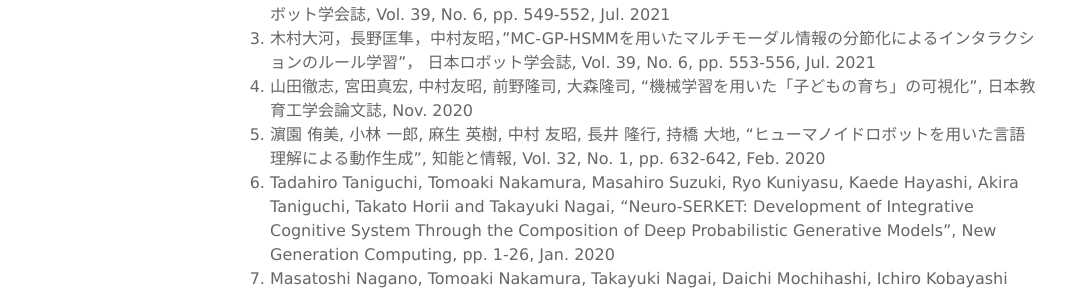
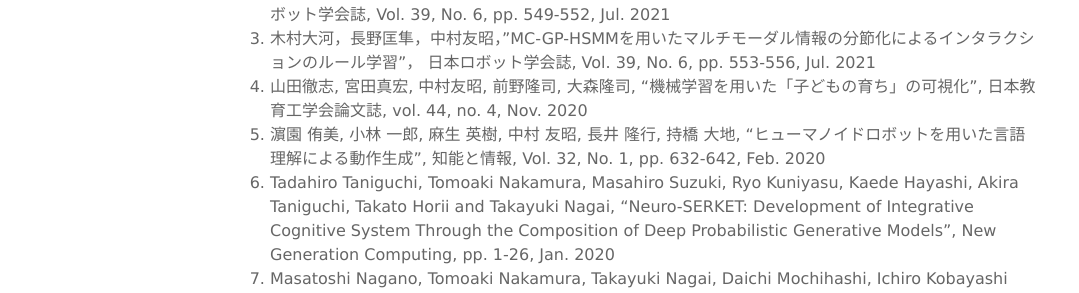
Before and after one commit to naka-lab/naka-lab.github.io, a Jekyll site: the page built from subpages/pub.md, in a window 1280 px wide and 900 px high, scrolled down 791 px. Shown: the part 183-476 px from the top of the window, without its empty margins (0-1079 px from the left). Built offline with Jekyll 4.4.1, drawn with Linux system fonts in a browser that asks for light colours.

Commit message:
Update pub.md

```diff
--- a/subpages/pub.md
+++ b/subpages/pub.md
@@ -18,7 +18,7 @@ layout: default
 1. Ryo Kuniyasu, Tomoaki Nakamura, Tadahiro Taniguchi, Takayuki Nagai, "Robot Concept Acquisition Based on Interaction between Probabilistic and Deep Generative Models", Frontiers in Computer Science (Accepted)
 1. 長野匡隼，中村 友昭，"複数物体が存在する環境下での共同注意を用いたロボットによる語意学習"，日本ロボット学会誌, Vol. 39, No. 6, pp. 549-552, Jul. 2021
 1. 木村大河，長野匡隼，中村友昭，"MC-GP-HSMMを用いたマルチモーダル情報の分節化によるインタラクションのルール学習"， 日本ロボット学会誌, Vol. 39, No. 6, pp. 553-556, Jul. 2021
-1. 山田徹志, 宮田真宏, 中村友昭, 前野隆司, 大森隆司, "機械学習を用いた「子どもの育ち」の可視化", 日本教育工学会論文誌, Nov. 2020
+1. 山田徹志, 宮田真宏, 中村友昭, 前野隆司, 大森隆司, "機械学習を用いた「子どもの育ち」の可視化", 日本教育工学会論文誌, vol. 44, no. 4, Nov. 2020
 1. 濵園 侑美, 小林 一郎, 麻生 英樹, 中村 友昭, 長井 隆行, 持橋 大地, "ヒューマノイドロボットを用いた言語理解による動作生成", 知能と情報, Vol. 32, No. 1, pp. 632-642, Feb. 2020
 1. Tadahiro Taniguchi, Tomoaki Nakamura, Masahiro Suzuki, Ryo Kuniyasu, Kaede Hayashi, Akira Taniguchi, Takato Horii and Takayuki Nagai, "Neuro-SERKET: Development of Integrative Cognitive System Through the Composition of Deep Probabilistic Generative Models", New Generation Computing, pp. 1-26, Jan. 2020
 1. Masatoshi Nagano, Tomoaki Nakamura, Takayuki Nagai, Daichi Mochihashi, Ichiro Kobayashi and Wataru Takano, "HVGH: Unsupervised Segmentation for High-dimensional Time Series Using Deep Neural Compression and Statistical Generative Model", Frontiers in Robotics and AI, Vol. 6, Article 115, pp. 1-15, Nov. 2019
```
